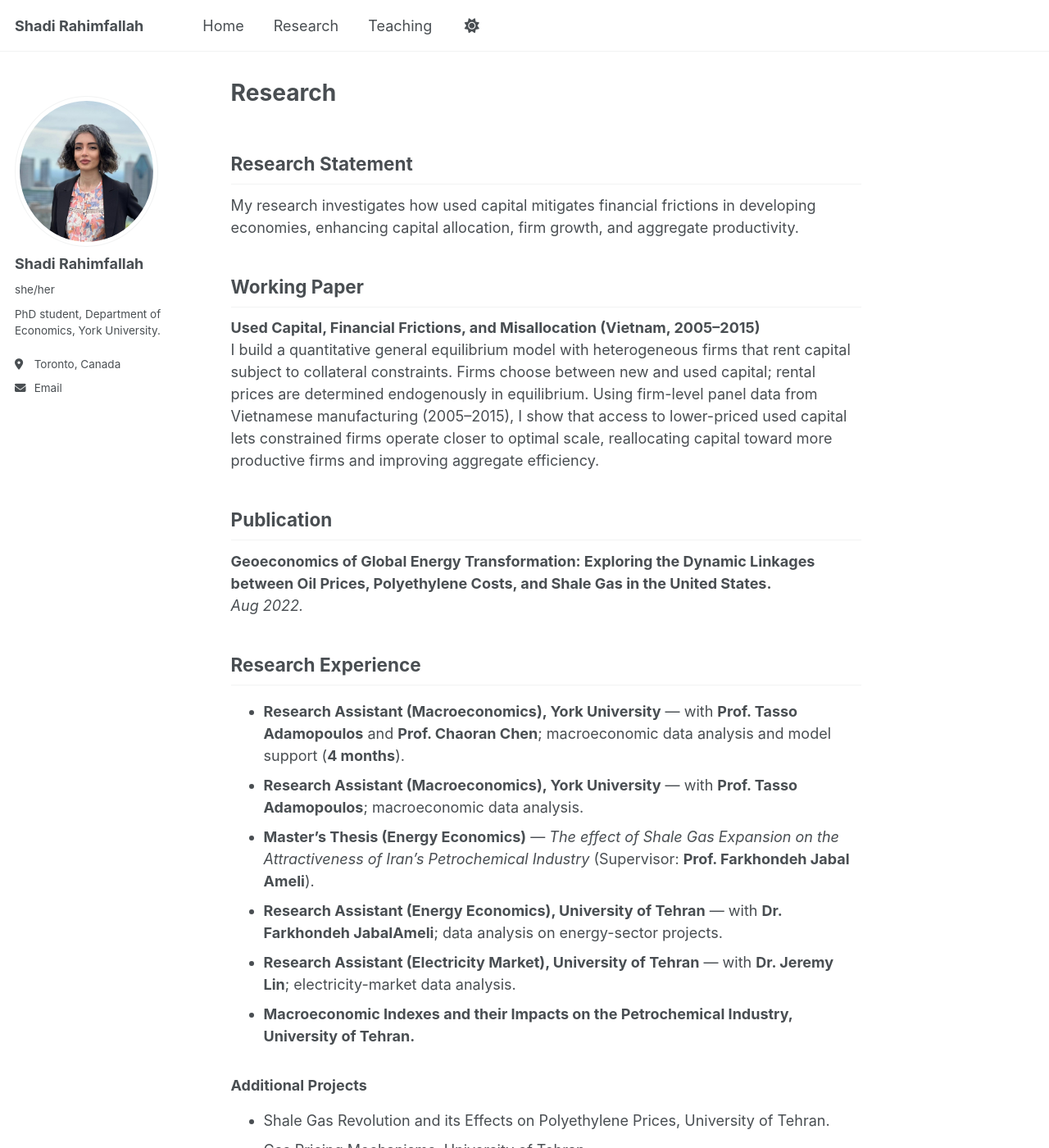
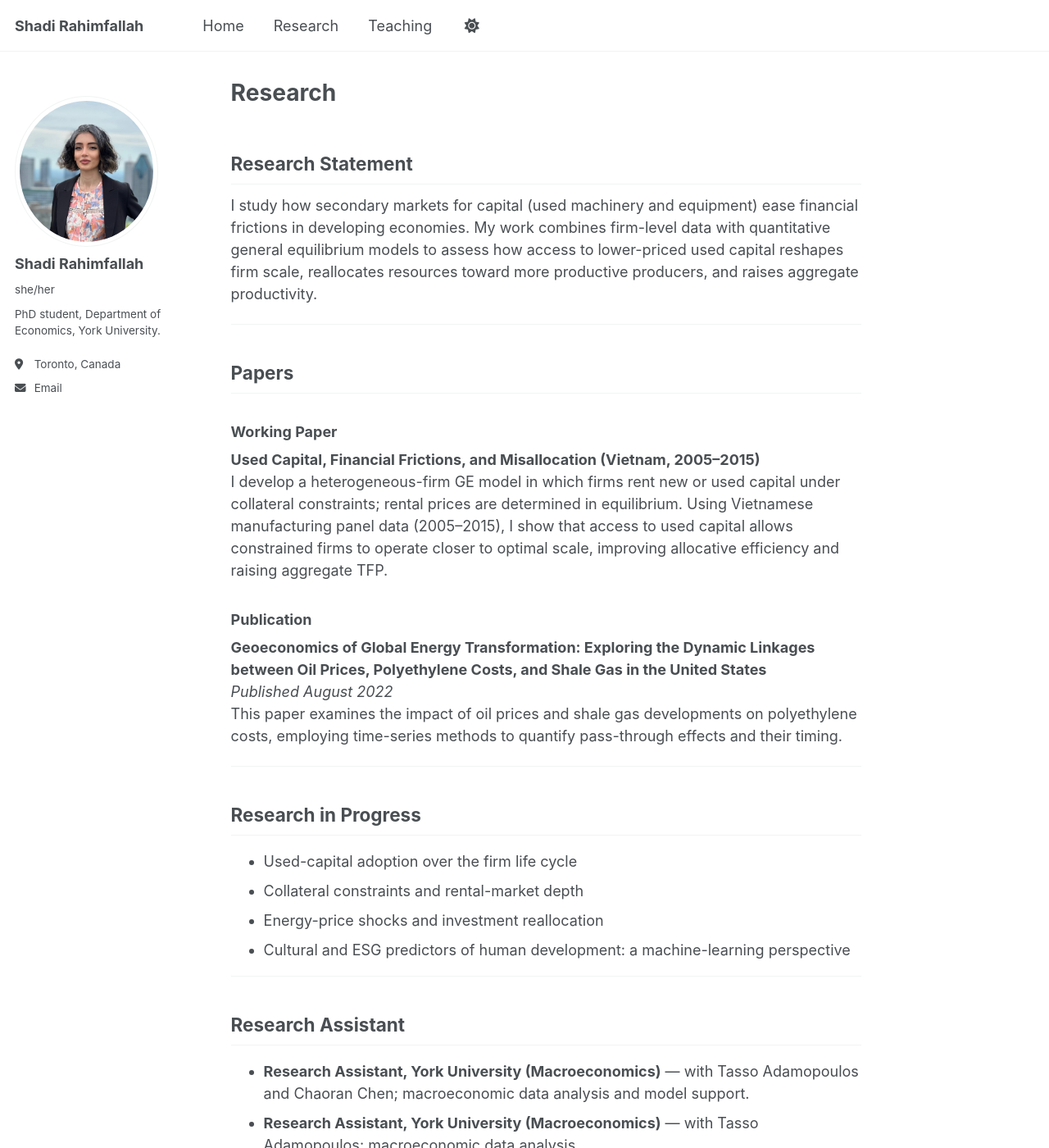
Before and after one commit to ShadiRahimfallah/ShadiRahimfallah.github.io, a Jekyll site: the page built from _pages/research.md, in a window 1280 px wide and 1400 px high. Shown: the whole window at 82% size. Built offline with Jekyll 4.4.1, drawn with Linux system fonts in a browser that asks for light colours; a script that is not in the unit is left out; some of the changed text lies outside the part shown.

Commit message:
Update research.md

```diff
--- a/_pages/research.md
+++ b/_pages/research.md
@@ -6,33 +6,41 @@ author_profile: true
 ---
 
 ## Research Statement
-My research investigates how used capital mitigates financial frictions in developing economies, enhancing capital allocation, firm growth, and aggregate productivity.
+I study how secondary markets for capital (used machinery and equipment) ease financial frictions in developing economies. My work combines firm-level data with quantitative general equilibrium models to assess how access to lower-priced used capital reshapes firm scale, reallocates resources toward more productive producers, and raises aggregate productivity.
 
-## Working Paper
+---
+
+## Papers
+
+### Working Paper
 **Used Capital, Financial Frictions, and Misallocation (Vietnam, 2005–2015)**
-I build a quantitative general equilibrium model with heterogeneous firms that rent capital subject to collateral constraints. Firms choose between new and used capital; rental prices are determined endogenously in equilibrium. Using firm-level panel data from Vietnamese manufacturing (2005–2015), I show that access to lower-priced used capital lets constrained firms operate closer to optimal scale, reallocating capital toward more productive firms and improving aggregate efficiency.
+I develop a heterogeneous-firm GE model in which firms rent new or used capital under collateral constraints; rental prices are determined in equilibrium. Using Vietnamese manufacturing panel data (2005–2015), I show that access to used capital allows constrained firms to operate closer to optimal scale, improving allocative efficiency and raising aggregate TFP.
 
+### Publication
+**Geoeconomics of Global Energy Transformation: Exploring the Dynamic Linkages between Oil Prices, Polyethylene Costs, and Shale Gas in the United States**
+*Published August 2022*
+This paper examines the impact of oil prices and shale gas developments on polyethylene costs, employing time-series methods to quantify pass-through effects and their timing.
 
-## Publication
-**Geoeconomics of Global Energy Transformation: Exploring the Dynamic Linkages between Oil Prices, Polyethylene Costs, and Shale Gas in the United States.**
-*Aug 2022.*
+---
 
-## Research Experience
-- **Research Assistant (Macroeconomics), York University** — with **Prof. Tasso Adamopoulos** and **Prof. Chaoran Chen**; macroeconomic data analysis and model support (**4 months**).
-- **Research Assistant (Macroeconomics), York University** — with **Prof. Tasso Adamopoulos**; macroeconomic data analysis.
-- **Master’s Thesis (Energy Economics)** — *The effect of Shale Gas Expansion on the Attractiveness of Iran’s Petrochemical Industry* (Supervisor: **Prof. Farkhondeh Jabal Ameli**).
-- **Research Assistant (Energy Economics), University of Tehran** — with **Dr. Farkhondeh JabalAmeli**; data analysis on energy-sector projects.
-- **Research Assistant (Electricity Market), University of Tehran** — with **Dr. Jeremy Lin**; electricity-market data analysis.
-- **Macroeconomic Indexes and their Impacts on the Petrochemical Industry, University of Tehran.**
+## Research in Progress
+- Used-capital adoption over the firm life cycle
+- Collateral constraints and rental-market depth
+- Energy-price shocks and investment reallocation
+- Cultural and ESG predictors of human development: a machine-learning perspective
 
-### Additional Projects
-- Shale Gas Revolution and its Effects on Polyethylene Prices, University of Tehran.
-- Gas Pricing Mechanisms, University of Tehran.
+---
 
+## Research Assistant
+- **Research Assistant, York University (Macroeconomics)** — with Tasso Adamopoulos and Chaoran Chen; macroeconomic data analysis and model support.
+- **Research Assistant, York University (Macroeconomics)** — with Tasso Adamopoulos; macroeconomic data analysis.
+- **Research Assistant (Electricity Markets)** — with Jeremy Lin; data analysis on electricity-market projects.
+- **Research Assistant, University of Tehran (Energy Economics)** — with Farkhondeh Jabal Ameli; energy-sector data analysis.
 
+---
 
-## In Progress
-- Used-capital adoption over the firm life cycle
-- Collateral constraints and rental market depth
-- Energy-price shocks and investment reallocation
-- **Cultural and ESG Predictors of Human Development: A Machine Learning Perspective**
+## Additional Projects
+- **Macroeconomic Indexes and their Impacts on the Petrochemical Industry, University of Tehran** — data collection and empirical analysis.
+- **Master’s Thesis (Energy Economics)** — *The Effect of Shale Gas Expansion on the Attractiveness of Iran’s Petrochemical Industry* (Supervisor: Farkhondeh Jabal Ameli).
+- **Shale-gas revolution and its effects on polyethylene prices, University of Tehran**
+- **Gas pricing mechanisms, University of Tehran**
```
